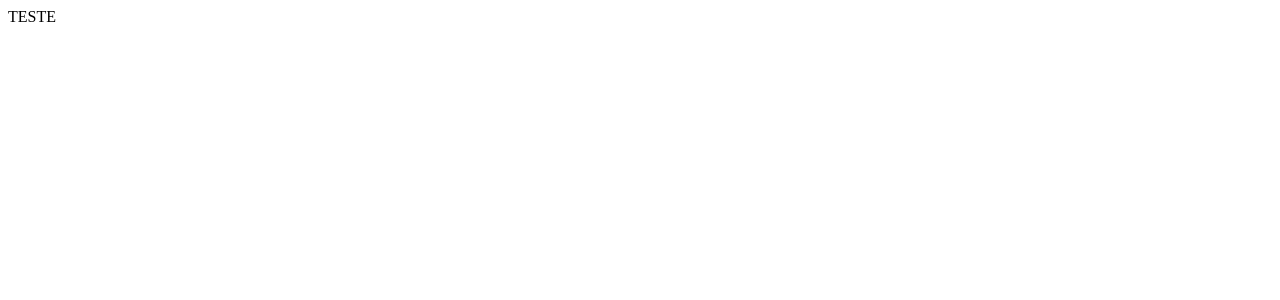
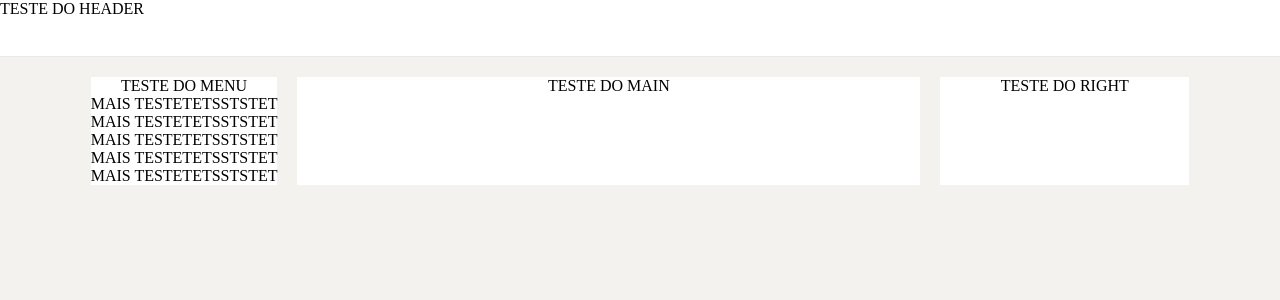
Before and after one commit to CarolLimeres/linkedin-interface, a React (Vite) app: page / in a window 1280 px wide. Shown: the top 300 px of the page. Built offline with nearby package versions, Linux system fonts and the light colour scheme.

Commit message:
Grid definition

```diff
--- a/package.json
+++ b/package.json
@@ -11,7 +11,8 @@
   },
   "dependencies": {
     "react": "^18.3.1",
-    "react-dom": "^18.3.1"
+    "react-dom": "^18.3.1",
+    "styled-components": "^6.1.12"
   },
   "devDependencies": {
     "@types/react": "^18.3.3",
--- a/src/App.css
+++ b/src/App.css
@@ -0,0 +1,54 @@
+* {
+  margin: 0;
+  padding: 0;
+  box-sizing: border-box;
+}
+
+body {
+  background-color: #f3f2ef;
+  -webkit-font-smoothing: antialiased;
+}
+
+body,
+input,
+textarea,
+button {
+  font-size: 1rem;
+}
+
+.menu-container {
+  grid-area: menu;
+}
+
+.main-container {
+  grid-area: main;
+}
+
+.right-container {
+  grid-area: right;
+}
+
+.flex-container {
+  display: flex;
+  justify-content: center;
+}
+
+.grid-container {
+  max-width: 70rem;
+  display: grid;
+
+  margin-top: 1.25rem;
+
+  grid-template-areas: "menu main right";
+  grid-template-columns: 3fr 10fr 4fr;
+
+  gap: 1.25rem;
+  background-color: #f3f2ef;
+  /* padding: 40px; */
+}
+
+.grid-container > div {
+  background-color: #ffff;
+  text-align: center;
+  /* padding: 20px 0; */
+}
--- a/src/App.tsx
+++ b/src/App.tsx
@@ -1,9 +1,28 @@
 import "./App.css";
+import { Header } from "./components/Header";
+import { Main } from "./components/Main";
+import { Menu } from "./components/Menu";
+import { Right } from "./components/Right";
 
 export function App() {
   return (
     <>
-      <div>TESTE</div>
+      <div className="header-container">
+        <Header></Header>
+      </div>
+      <div className="flex-container">
+        <div className="grid-container">
+          <div className="menu-container">
+            <Menu></Menu>
+          </div>
+          <div className="main-container">
+            <Main></Main>
+          </div>
+          <div className="right-container">
+            <Right></Right>
+          </div>
+        </div>
+      </div>
     </>
   );
 }
--- /dev/null
+++ b/src/components/Header/index.tsx
@@ -0,0 +1,9 @@
+import { HeaderContainer } from "./styles";
+
+export function Header() {
+  return (
+    <HeaderContainer>
+      <p>TESTE DO HEADER</p>
+    </HeaderContainer>
+  );
+}
--- /dev/null
+++ b/src/components/Header/styles.ts
@@ -0,0 +1,10 @@
+import styled from "styled-components";
+
+export const HeaderContainer = styled.header`
+  background-color: #ffffff;
+  /* acho que esse fixed só pode ser liberado quando tiver barra de rolagem no site: */
+  /* position: fixed; */
+  height: 3.541rem;
+  width: 100vw;
+  border-bottom: 1px solid rgba(140, 140, 140, 0.2);
+`;
--- /dev/null
+++ b/src/components/Main/index.tsx
@@ -0,0 +1,9 @@
+import { MainContainer } from "./styles";
+
+export function Main() {
+  return (
+    <MainContainer>
+      <p>TESTE DO MAIN</p>
+    </MainContainer>
+  );
+}
--- /dev/null
+++ b/src/components/Main/styles.ts
@@ -0,0 +1,3 @@
+import styled from "styled-components";
+
+export const MainContainer = styled.main``;
--- /dev/null
+++ b/src/components/Menu/index.tsx
@@ -0,0 +1,14 @@
+import { MenuContainer } from "./styles";
+
+export function Menu() {
+  return (
+    <MenuContainer>
+      <p>TESTE DO MENU</p>
+      <p>MAIS TESTETETSSTSTET</p>
+      <p>MAIS TESTETETSSTSTET</p>
+      <p>MAIS TESTETETSSTSTET</p>
+      <p>MAIS TESTETETSSTSTET</p>
+      <p>MAIS TESTETETSSTSTET</p>
+    </MenuContainer>
+  );
+}
--- /dev/null
+++ b/src/components/Menu/styles.ts
@@ -0,0 +1,3 @@
+import styled from "styled-components";
+
+export const MenuContainer = styled.div``;
--- /dev/null
+++ b/src/components/Right/index.tsx
@@ -0,0 +1,9 @@
+import { RightContainer } from "./styles";
+
+export function Right() {
+  return (
+    <RightContainer>
+      <p>TESTE DO RIGHT</p>
+    </RightContainer>
+  );
+}
--- /dev/null
+++ b/src/components/Right/styles.ts
@@ -0,0 +1,3 @@
+import styled from "styled-components";
+
+export const RightContainer = styled.div``;
```
Also changed, not shown: 1 other file (tests, documents, lock files or other folders).
